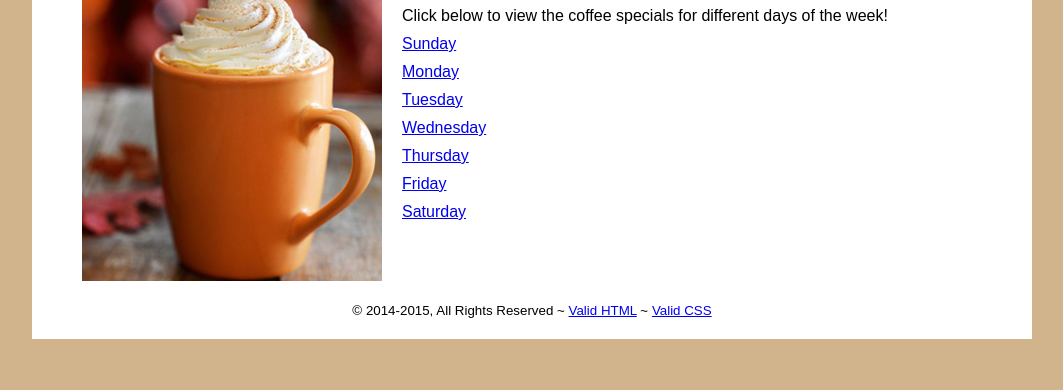
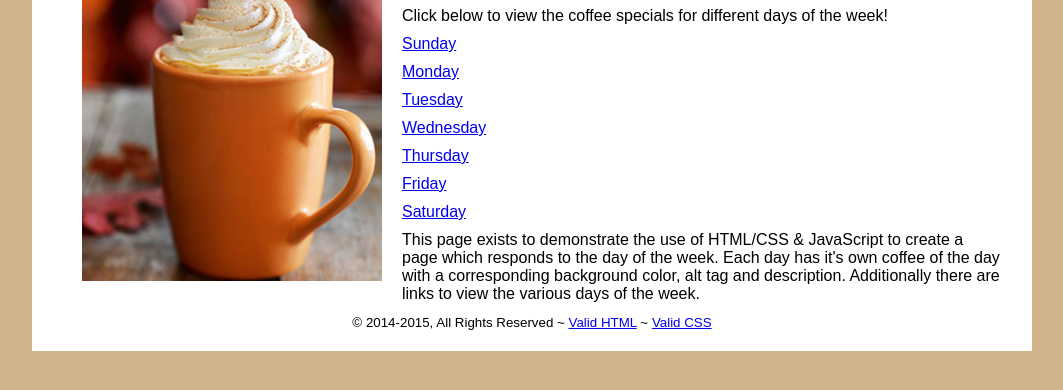
Before and after one commit to koko-santi/daily-grind, a plain HTML site: page index.html in a window 1280 px wide. Shown: the part 156-546 px from the top of the page, without its empty margins (108-1171 px from the left). Drawn offline with Linux system fonts and the light colour scheme; a web font is replaced by a local one.

Commit message:
adds description of purpose

```diff
--- a/index.html
+++ b/index.html
@@ -67,7 +67,9 @@
 		<p><a href ="?day=5">Friday</a></p>
 		<p><a href ="?day=6">Saturday</a></p>
 
-
+		<p>
+			This page exists to demonstrate the use of HTML/CSS & JavaScript to  create a page which responds to the day of the week. Each day has it's own coffee of the day with a corresponding background color, alt tag and description. Additionally there are links to view the various days of the week.
+		</p>
      </main>
     <footer>
       <small>&copy; 2014-2015, All Rights Reserved ~
```
